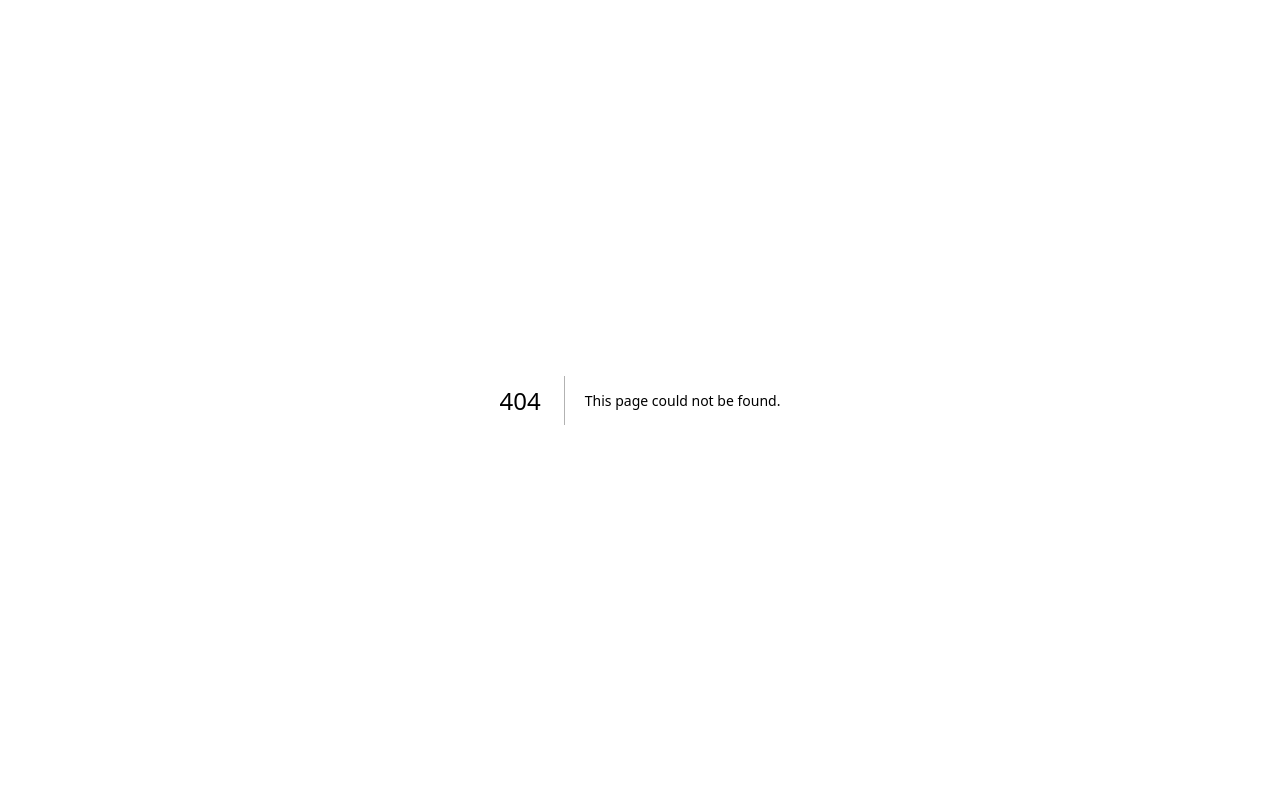
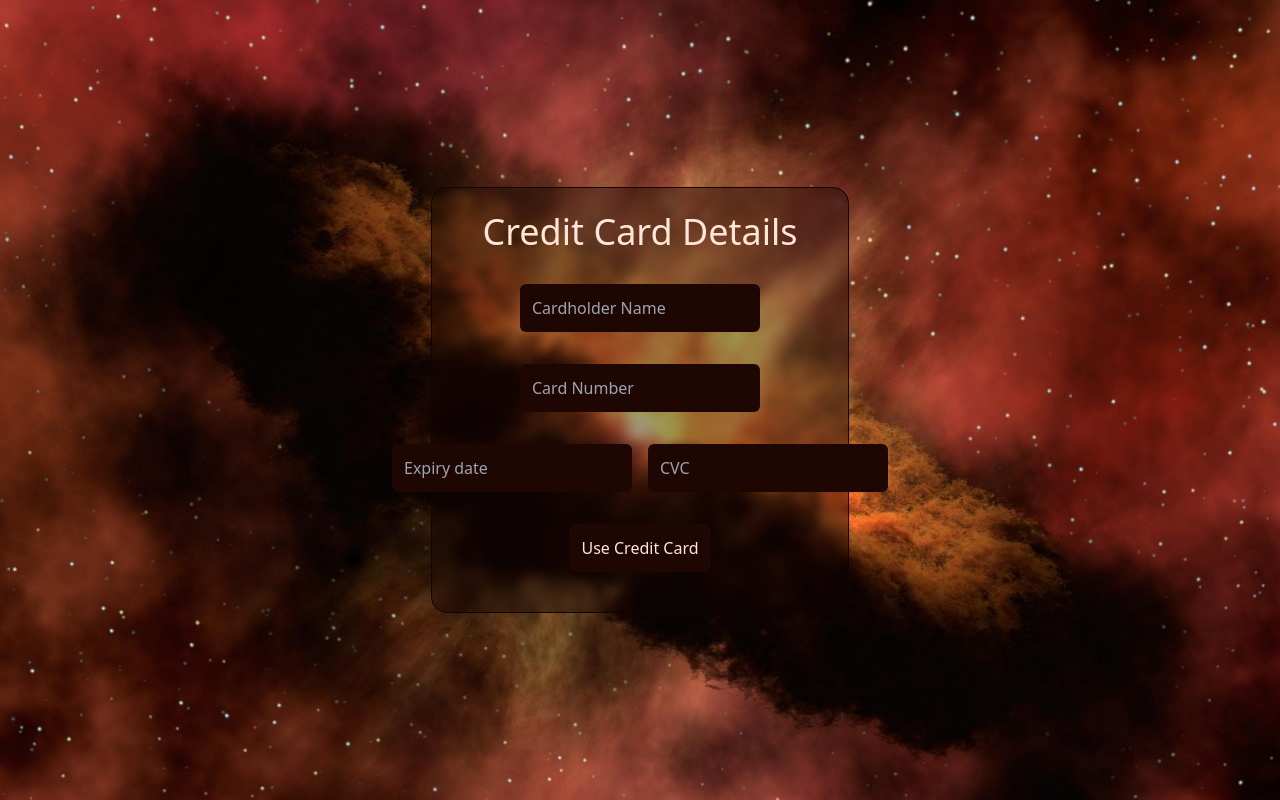
Before and after one commit to makaryy/daily-ui-nextjs, a Next.js app: page /Day002 in a window 1280 px wide. Before the commit this address had no page. Built offline with nearby package versions, Linux system fonts and the light colour scheme.

Commit message:
Day002 challenge, changed and added some components

```diff
--- /dev/null
+++ b/components/Divider.tsx
@@ -0,0 +1,7 @@
+import React from "react";
+
+const Divider = () => {
+    return <span className="w-11/12 h-[1px] m-2 bg-brand-4"></span>;
+};
+
+export default Divider;
--- a/components/InputField.tsx
+++ b/components/InputField.tsx
@@ -1,12 +1,23 @@
 import clsx from "clsx";
-import React, { FocusEventHandler, useState } from "react";
+import React, { ChangeEvent, EventHandler, FocusEventHandler, InvalidEvent, useState } from "react";
 
 interface Props {
     type?: React.HTMLInputTypeAttribute;
     placeholder: string;
+    className?: string;
+    pattern?: string;
+    invalidMessage?: string;
+    required?: boolean;
 }
 
-const InputField = ({ type = "text", placeholder }: Props) => {
+const InputField = ({
+    type = "text",
+    placeholder,
+    className,
+    pattern,
+    invalidMessage,
+    required = false,
+}: Props) => {
     const [isFocused, setIsFocused] = useState(false);
 
     const handleFocus: FocusEventHandler<HTMLInputElement> = (e) => {
@@ -18,21 +29,33 @@ const InputField = ({ type = "text", placeholder }: Props) => {
         e.target.placeholder = placeholder;
     };
 
+    const handleInvalid = (e: InvalidEvent<HTMLInputElement>) => {
+        if (!invalidMessage) return;
+        e.target.setCustomValidity(invalidMessage);
+    };
+    const handleChange = (e: ChangeEvent<HTMLInputElement>) => {
+        e.target.setCustomValidity("");
+    };
+
     return (
-        <div className="relative m-4 w-60">
+        <div className={clsx("relative m-4 w-60", className)}>
             <span
                 className={clsx(
                     "absolute opacity-0 p-3 text-sm transition-all z-20 top-0 left-0 pointer-events-none",
-                    isFocused && "opacity-100 -top-7"
+                    isFocused && "opacity-100 -translate-y-7"
                 )}
             >
                 {placeholder}
             </span>
             <input
+                onChange={handleChange}
+                onInvalid={handleInvalid}
                 onFocus={handleFocus}
                 onBlur={handleBlur}
                 type={type}
                 placeholder={placeholder}
+                pattern={pattern}
+                required={required}
                 className="p-3 rounded-md bg-brand-1 transition-transform outline-0 w-full focus:shadow-md focus:-translate-y-1"
             />
         </div>
--- /dev/null
+++ b/components/Page.tsx
@@ -0,0 +1,17 @@
+import React, { ReactNode } from "react";
+
+interface Props {
+    children: ReactNode[] | ReactNode;
+}
+
+const Page = ({ children }: Props) => {
+    return (
+        <div
+            className={`flex flex-col justify-center items-center w-screen min-h-screen text-brand-text bg-bg bg-cover bg-center`}
+        >
+            {children}
+        </div>
+    );
+};
+
+export default Page;
--- a/components/Wrapper.tsx
+++ b/components/Wrapper.tsx
@@ -1,7 +1,7 @@
 import React, { ReactNode } from "react";
 
 interface Props {
-    children: ReactNode[];
+    children: ReactNode[] | ReactNode;
 }
 
 const Wrapper = ({ children }: Props) => {
--- a/pages/Day001/index.tsx
+++ b/pages/Day001/index.tsx
@@ -6,39 +6,16 @@ import AppleIcon from "@mui/icons-material/Apple";
 import GitHubIcon from "@mui/icons-material/GitHub";
 import Wrapper from "../../components/Wrapper";
 import InputField from "../../components/InputField";
+import Page from "../../components/Page";
+import Divider from "../../components/Divider";
 
 const Day001 = () => {
-    const [isEmailFocused, setIsEmailFocused] = useState(false);
-    const [isPasswordFocused, setIsPasswordFocused] = useState(false);
-
-    const handleFocus: FocusEventHandler<HTMLInputElement> = (e) => {
-        if (e.target.type === "email") {
-            setIsEmailFocused(true);
-        }
-        if (e.target.type === "password") {
-            setIsPasswordFocused(true);
-        }
-
-        e.target.placeholder = "";
-    };
-    const handleBlur: FocusEventHandler<HTMLInputElement> = (e) => {
-        if (e.target.type === "email") {
-            setIsEmailFocused(false);
-            e.target.placeholder = "E-mail";
-        }
-        if (e.target.type === "password") {
-            setIsPasswordFocused(false);
-            e.target.placeholder = "Password";
-        }
-    };
     return (
         <>
             <Head>
                 <title>Sign Up</title>
             </Head>
-            <div
-                className={`flex flex-col justify-center items-center w-screen min-h-screen text-[#efedff] bg-bg bg-cover bg-center`}
-            >
+            <Page>
                 <Wrapper>
                     <form action="" className="md:w-[400px] w-72">
                         <div className="flex flex-col justify-center items-center p-4">
@@ -54,7 +31,7 @@ const Day001 = () => {
                             </button>
                         </div>
                     </form>
-                    <span className="w-11/12 h-[1px] m-2 bg-brand-4"></span>
+                    <Divider />
                     <div className="flex flex-col justify-center items-center m-4">
                         <div>
                             <button className=" w-48 md:w-60 gap-2 flex justify-center items-center m-4 p-3 rounded-md pointer transition-transform outline-0 bg-brand-1 hover:-translate-y-1 hover:shadow-md">
@@ -76,7 +53,7 @@ const Day001 = () => {
                         </div>
                     </div>
                 </Wrapper>
-            </div>
+            </Page>
         </>
     );
 };
--- /dev/null
+++ b/pages/Day002/index.tsx
@@ -0,0 +1,54 @@
+import React from "react";
+import Head from "next/head";
+import Page from "../../components/Page";
+import Wrapper from "../../components/Wrapper";
+import InputField from "../../components/InputField";
+
+const Day002 = () => {
+    return (
+        <>
+            <Head>
+                <title>Checkout</title>
+            </Head>
+            <Page>
+                <Wrapper>
+                    <form action="" className="md:w-[400px] w-72">
+                        <div className="flex flex-col justify-center items-center p-4">
+                            <h1 className="text-4xl mb-4 text-center">Credit Card Details</h1>
+                            <InputField placeholder="Cardholder Name" required />
+                            <InputField
+                                required
+                                placeholder="Card Number"
+                                pattern="[0-9]{16}"
+                                invalidMessage="Check if you entered your card number corectly. Card number must be 16 digit long"
+                            />
+                            <div className="flex justify-center">
+                                <InputField
+                                    required
+                                    placeholder="Expiry date"
+                                    className="mx-2 w-28"
+                                    pattern="(0[1-9]|1[0-2])/[0-9]{2}"
+                                    invalidMessage="Expiry date must be in formay MM/YY"
+                                />
+                                <InputField
+                                    required
+                                    placeholder="CVC"
+                                    className="mx-2 w-28"
+                                    pattern="[0-9]{3}"
+                                />
+                            </div>
+                            <button
+                                className="m-4 p-3 rounded-md pointer transition-transform outline-0 bg-brand-1 hover:-translate-y-1 hover:shadow-md"
+                                type="submit"
+                            >
+                                Use Credit Card
+                            </button>
+                        </div>
+                    </form>
+                </Wrapper>
+            </Page>
+        </>
+    );
+};
+
+export default Day002;
```
